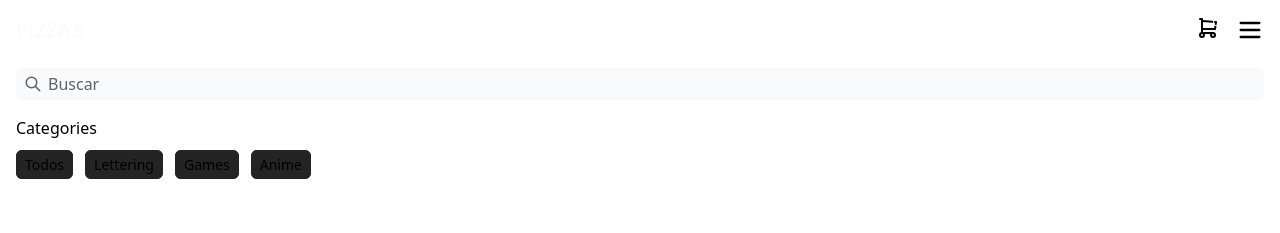
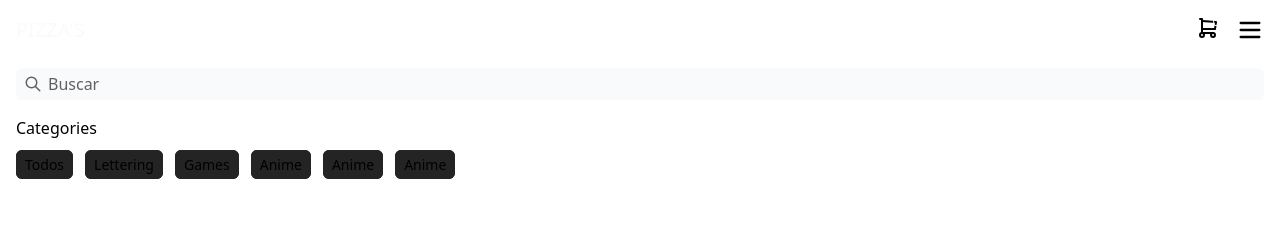
Before and after one commit to StalinAM/food-ecommerce, a React (Vite) app: page / in a window 1280 px wide. Shown: the top 233 px of the page. Built offline with nearby package versions, Linux system fonts and the light colour scheme.

Commit message:
update categories

```diff
--- a/src/App.jsx
+++ b/src/App.jsx
@@ -15,7 +15,7 @@
         <Routes>
           <Route path='/' element={<Home />} />
           <Route path='shopping-cart' element={<ShoppingCart />} />
-          {/* <Route path='catalog' element={}/> */}
+          <Route path='item1' element={<ItemDetails />} />
         </Routes>
       </main>
     </>
--- a/src/components/Categories.jsx
+++ b/src/components/Categories.jsx
@@ -2,7 +2,7 @@
   return (
     <form>
       <h2 className='mb-3'>Categories</h2>
-      <div className='flex gap-3'>
+      <div className='flex flex-wrap gap-3 '>
         <label className='cursor-pointer'>
           <input type='radio' className='hidden peer' name='category' />
           <span className='px-2 py-1 text-sm rounded-md border border-dark-light bg-dark-light peer-checked:border-slate-50 peer-checked:font-medium'>
@@ -27,6 +27,18 @@
             Anime
           </span>
         </label>
+        <label className='cursor-pointer'>
+          <input type='radio' className='hidden peer' name='category' />
+          <span className='px-2 py-1 text-sm rounded-md border border-dark-light bg-dark-light peer-checked:border-slate-50 peer-checked:font-medium'>
+            Anime
+          </span>
+        </label>
+        <label className='cursor-pointer'>
+          <input type='radio' className='hidden peer' name='category' />
+          <span className='px-2 py-1 text-sm rounded-md border border-dark-light bg-dark-light peer-checked:border-slate-50 peer-checked:font-medium'>
+            Anime
+          </span>
+        </label>
       </div>
     </form>
   )
```
